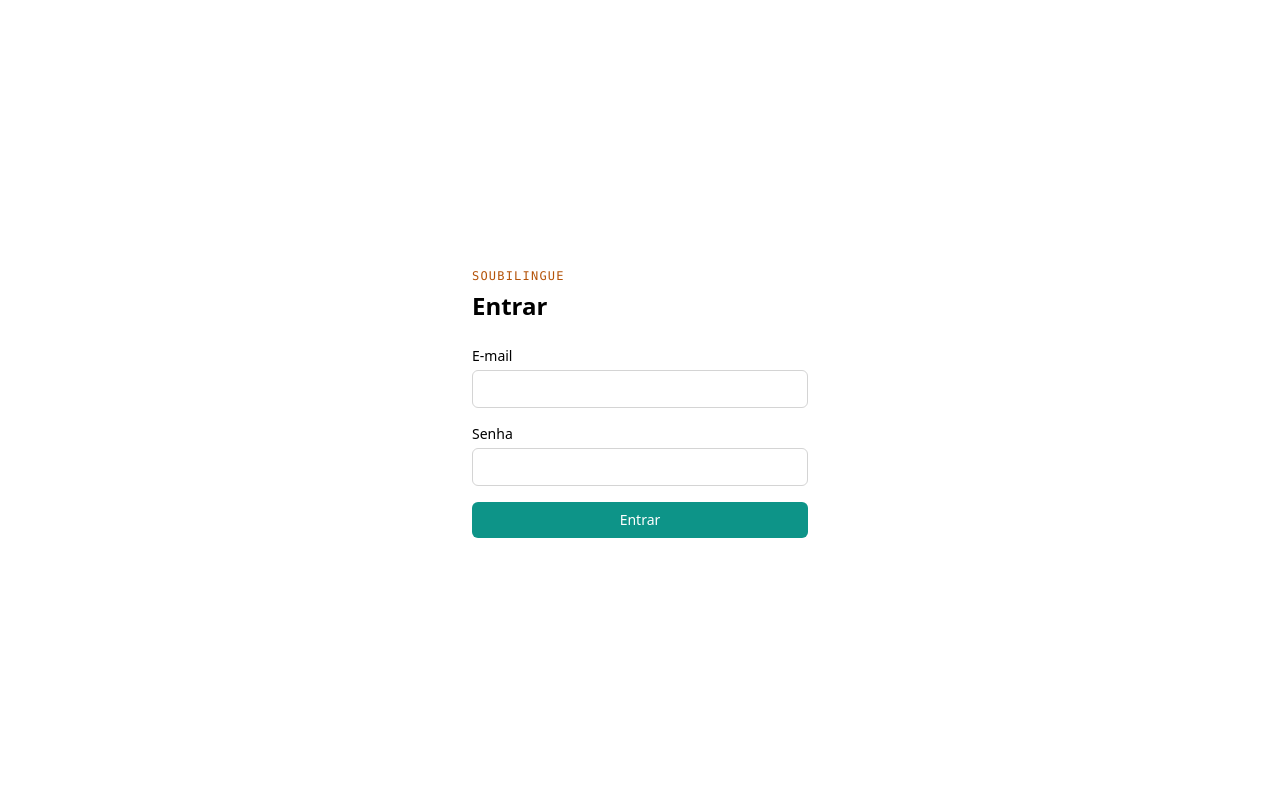
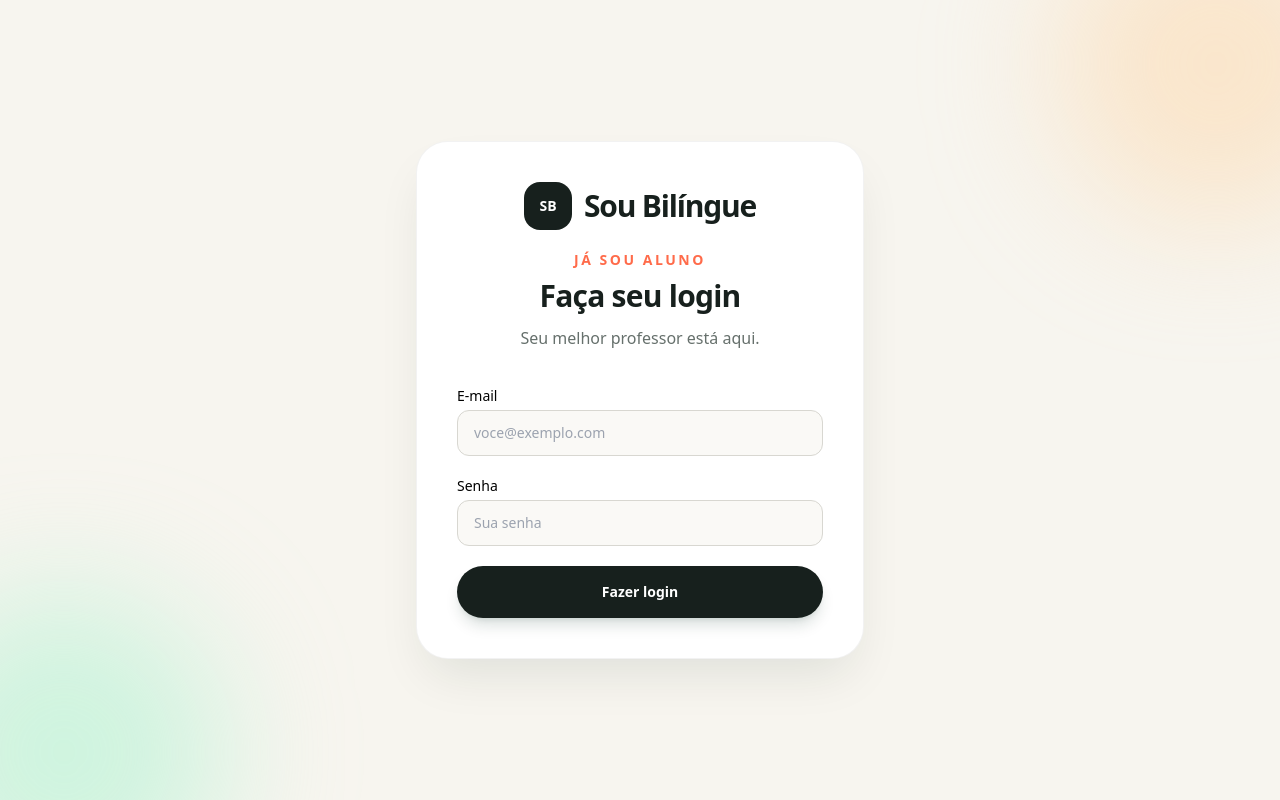
Before and after one commit to Willianfraga/Sou-Bilingue, a Next.js app: page /login in a window 1280 px wide. Built offline with nearby package versions, Linux system fonts and the light colour scheme.

Commit message:
melhora identidade visual da tela de login

```diff
--- a/src/app/login/page.tsx
+++ b/src/app/login/page.tsx
@@ -44,15 +44,32 @@ function FormularioDeLogin() {
   }
 
   return (
-    <main className="mx-auto flex min-h-screen max-w-sm flex-col justify-center gap-6 px-6">
-      <div>
-        <span className="font-mono text-xs uppercase tracking-widest text-amber-700">
-          SouBilingue
-        </span>
-        <h1 className="mt-1 text-2xl font-bold">Entrar</h1>
-      </div>
+    <main className="relative flex min-h-screen items-center justify-center overflow-hidden bg-[#f7f5ef] px-6 py-12">
+      <div className="pointer-events-none absolute -right-24 -top-24 h-80 w-80 rounded-full bg-orange-200/50 blur-3xl" />
+      <div className="pointer-events-none absolute -bottom-28 -left-24 h-80 w-80 rounded-full bg-emerald-200/50 blur-3xl" />
 
-      <form onSubmit={entrar} className="flex flex-col gap-4">
+      <section className="relative w-full max-w-md rounded-[2rem] border border-black/5 bg-white p-7 shadow-2xl shadow-emerald-950/10 sm:p-10">
+        <div className="text-center">
+          <a href="/" className="inline-flex items-center gap-3">
+            <span className="grid h-12 w-12 place-items-center rounded-2xl bg-[#17201d] text-sm font-black text-white">
+              SB
+            </span>
+            <span className="text-3xl font-black tracking-[-0.04em] text-[#17201d]">
+              Sou Bilíngue
+            </span>
+          </a>
+          <p className="mt-5 text-sm font-bold uppercase tracking-[0.18em] text-[#ff6b4a]">
+            Já sou aluno
+          </p>
+          <h1 className="mt-2 text-3xl font-black tracking-tight text-[#17201d]">
+            Faça seu login
+          </h1>
+          <p className="mt-3 text-base font-medium text-[#66706c]">
+            Seu melhor professor está aqui.
+          </p>
+        </div>
+
+      <form onSubmit={entrar} className="mt-9 flex flex-col gap-5">
         <div className="flex flex-col gap-1">
           <label htmlFor="email" className="text-sm font-medium">
             E-mail
@@ -64,7 +81,8 @@ function FormularioDeLogin() {
             value={email}
             onChange={(e) => setEmail(e.target.value)}
             disabled={enviando}
-            className="rounded-md border border-neutral-300 px-3 py-2 text-sm disabled:opacity-50"
+            placeholder="voce@exemplo.com"
+            className="rounded-xl border border-[#d8d7d1] bg-[#faf9f6] px-4 py-3 text-sm outline-none transition focus:border-[#ff6b4a] focus:ring-4 focus:ring-orange-100 disabled:opacity-50"
           />
         </div>
         <div className="flex flex-col gap-1">
@@ -78,20 +96,22 @@ function FormularioDeLogin() {
             value={senha}
             onChange={(e) => setSenha(e.target.value)}
             disabled={enviando}
-            className="rounded-md border border-neutral-300 px-3 py-2 text-sm disabled:opacity-50"
+            placeholder="Sua senha"
+            className="rounded-xl border border-[#d8d7d1] bg-[#faf9f6] px-4 py-3 text-sm outline-none transition focus:border-[#ff6b4a] focus:ring-4 focus:ring-orange-100 disabled:opacity-50"
           />
         </div>
 
-        {erro && <p className="text-sm text-red-600">{erro}</p>}
+        {erro && <p className="rounded-xl bg-red-50 p-3 text-sm text-red-700">{erro}</p>}
 
         <button
           type="submit"
           disabled={enviando}
-          className="rounded-md bg-teal-600 px-4 py-2 text-sm font-medium text-white disabled:opacity-50"
+          className="rounded-full bg-[#17201d] px-5 py-4 text-sm font-black text-white shadow-lg shadow-emerald-950/15 transition hover:-translate-y-0.5 hover:bg-[#263b35] disabled:translate-y-0 disabled:opacity-50"
         >
-          {enviando ? "Entrando..." : "Entrar"}
+          {enviando ? "Entrando..." : "Fazer login"}
         </button>
       </form>
+      </section>
     </main>
   );
 }
```
